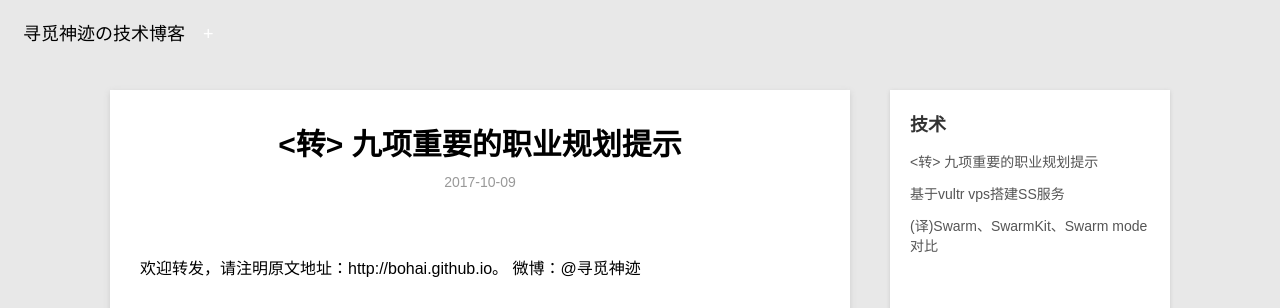
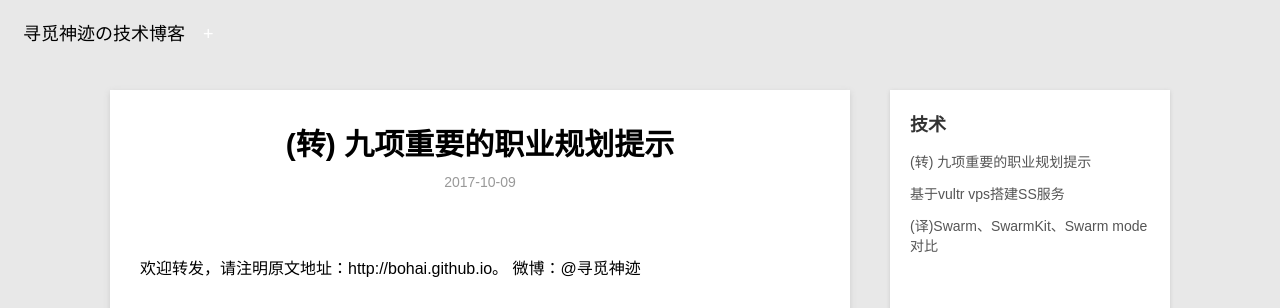
Before and after one commit to bohai/bohai.github.io, a Jekyll site: the page built from _posts/blog/2017-10-09-career-plan.md, in a window 1280 px wide. Shown: the top 308 px of the page. Built offline with Jekyll 4.4.1, drawn with Linux system fonts in a browser that asks for light colours; Markdown is read by kramdown in place of the engine named in the settings; comment, search, counter and statistics services are not loaded; part of the change alters nothing that is shown.

```diff
--- a/_posts/blog/2017-10-09-career-plan.md
+++ b/_posts/blog/2017-10-09-career-plan.md
@@ -1,6 +1,6 @@
 ---
 layout: post
-title: <转> 九项重要的职业规划提示
+title: (转) 九项重要的职业规划提示
 description: 九项重要的职业规划提示
 tags:
   - career
```
